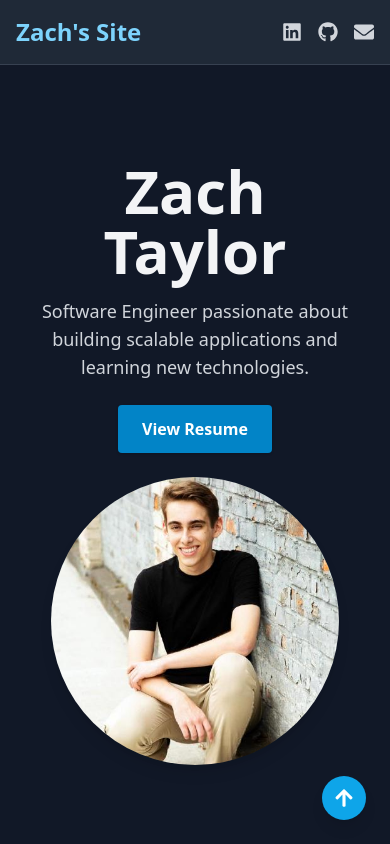
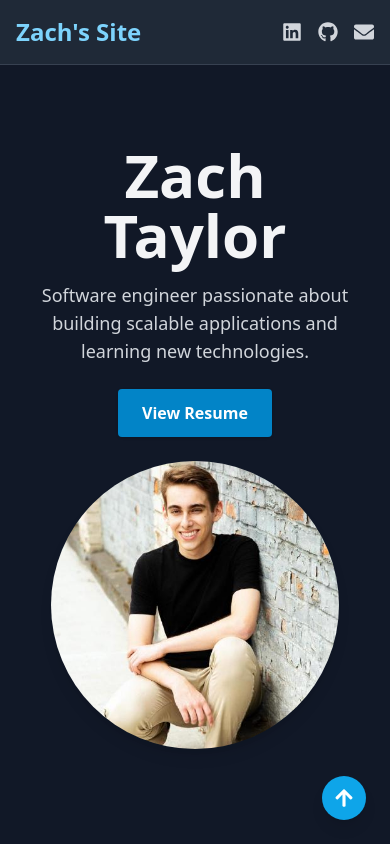
Before and after one commit to Zacharyat19/Personal-Site, a Next.js app: page / in a window 390 px wide. Shown: the top 844 px of the page. Built offline with nearby package versions, Linux system fonts and the light colour scheme.

Commit message:
Visual adjustment

```diff
--- a/components/Introduction.tsx
+++ b/components/Introduction.tsx
@@ -6,13 +6,13 @@ type IntroductionProps = {
 
 export default function Introduction({ className }: IntroductionProps) {
   return (
-    <section className={`py-12 pb-20 md:pt-20 ${className ?? ""}`}>
+    <section className={`py-8 pb-20 md:pt-20 ${className ?? ""}`}>
       <div className="flex flex-col md:flex-row items-center md:items-start justify-center md:justify-between gap-6 text-center md:text-left">
         {/* Text on the left */}
         <div className="md:w-2/3 w-full">
           <h1 className="text-6xl font-extrabold mb-4">Zach Taylor</h1>
           <p className="text-lg text-gray-300 mb-6">
-            Software Engineer passionate about building scalable applications and learning new technologies.
+            Software engineer passionate about building scalable applications and learning new technologies.
           </p>
           <a
             href="/Resume.pdf"
```
